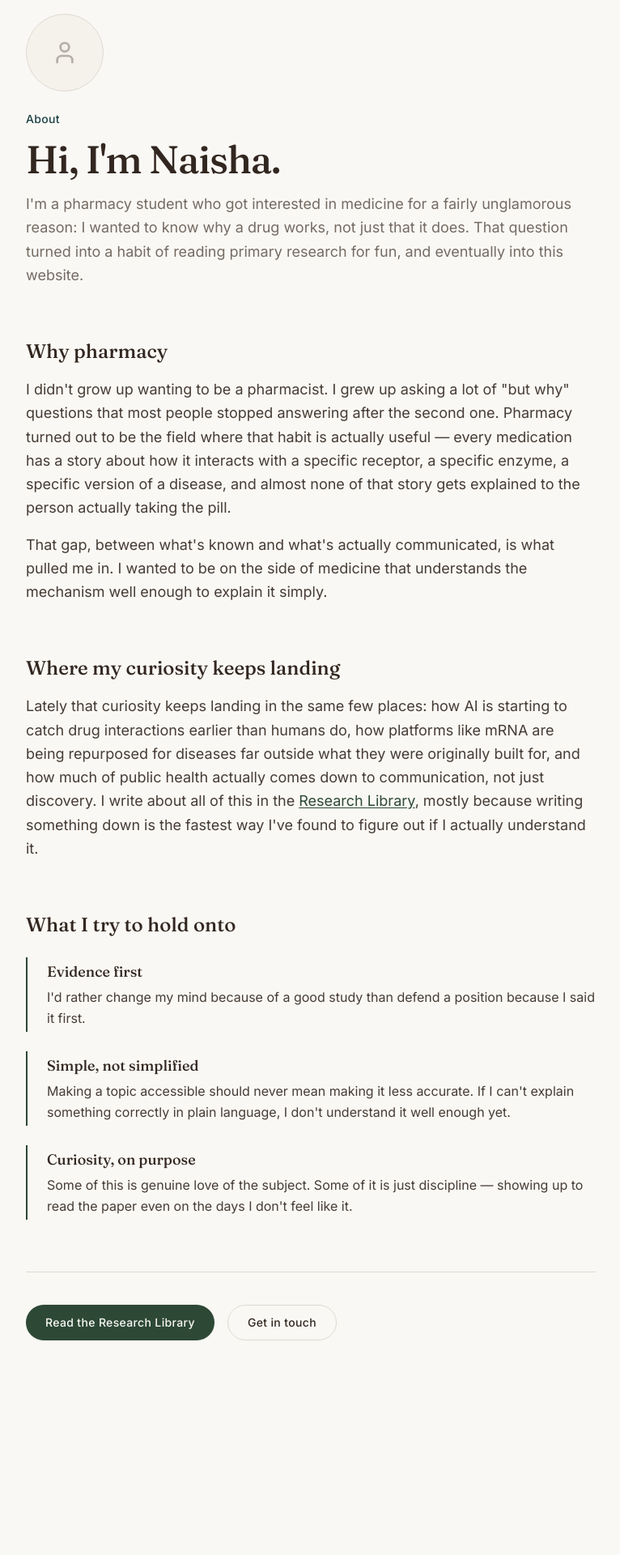
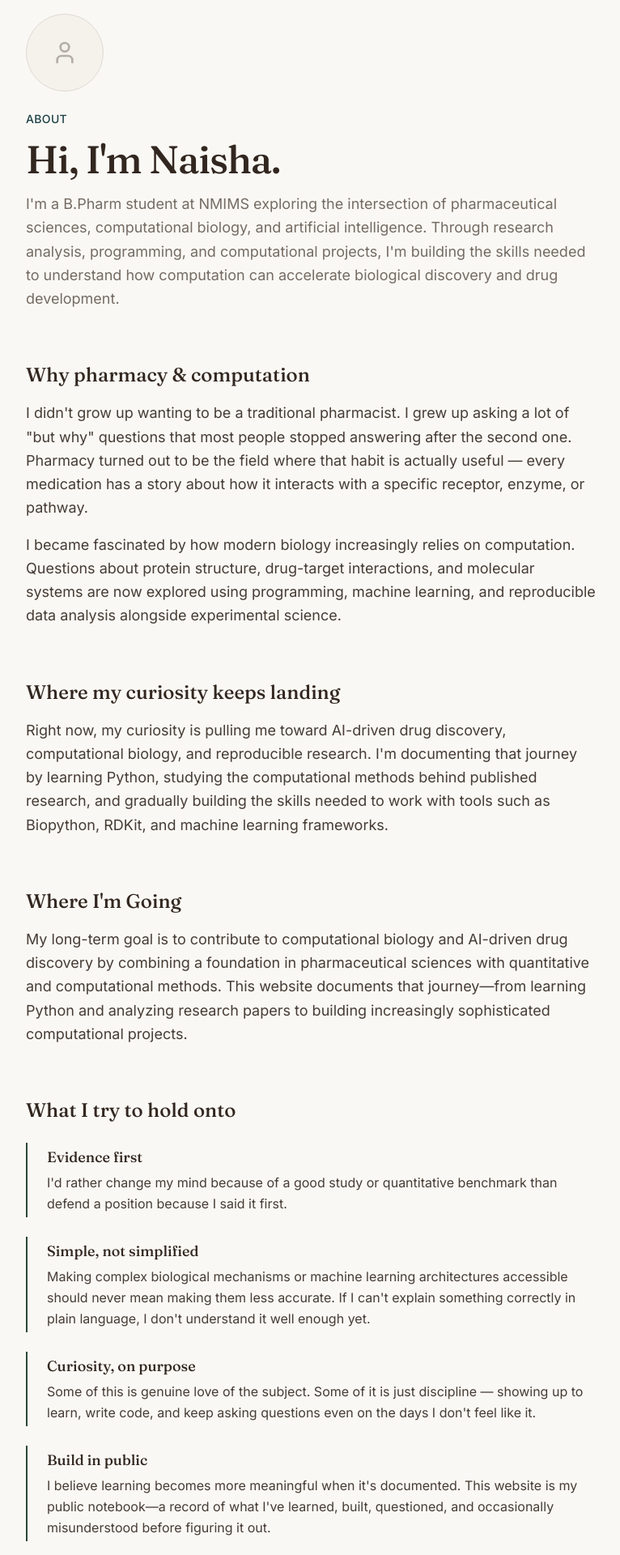
Before and after one commit to naishathakkar/naisha-branding-site, a Next.js app: page /about in a window 1280 px wide. Shown: the part 160-2080 px from the top of the page at 81% size, without its empty margins (256-1022 px from the left). Before the commit the page ends 1911 px from the top, so only its background shows below. Built offline with nearby package versions, Linux system fonts and the light colour scheme.

Commit message:
Update page.tsx

```diff
--- a/app/about/page.tsx
+++ b/app/about/page.tsx
@@ -7,21 +7,25 @@ import { Button } from "@/components/ui/button";
 export const metadata: Metadata = {
   title: "About",
   description:
-    "Why pharmacy, what I'm curious about, and what I try to hold onto.",
+    "Why pharmacy, what I'm curious about, and my journey into computational biology.",
 };
 
 const values = [
   {
     title: "Evidence first",
-    text: "I'd rather change my mind because of a good study than defend a position because I said it first.",
+    text: "I'd rather change my mind because of a good study or quantitative benchmark than defend a position because I said it first.",
   },
   {
     title: "Simple, not simplified",
-    text: "Making a topic accessible should never mean making it less accurate. If I can't explain something correctly in plain language, I don't understand it well enough yet.",
+    text: "Making complex biological mechanisms or machine learning architectures accessible should never mean making them less accurate. If I can't explain something correctly in plain language, I don't understand it well enough yet.",
   },
   {
     title: "Curiosity, on purpose",
-    text: "Some of this is genuine love of the subject. Some of it is just discipline — showing up to read the paper even on the days I don't feel like it.",
+    text: "Some of this is genuine love of the subject. Some of it is just discipline — showing up to learn, write code, and keep asking questions even on the days I don't feel like it.",
+  },
+  {
+    title: "Build in public",
+    text: "I believe learning becomes more meaningful when it's documented. This website is my public notebook—a record of what I've learned, built, questioned, and occasionally misunderstood before figuring it out.",
   },
 ];
 
@@ -29,6 +33,7 @@ export default function AboutPage() {
   return (
     <main className="py-16 lg:py-24">
       <Container className="mx-auto max-w-3xl space-y-16">
+        {/* Header */}
         <div className="space-y-6">
           <div className="flex h-24 w-24 items-center justify-center rounded-full border border-border bg-card">
             <User
@@ -38,64 +43,56 @@ export default function AboutPage() {
           </div>
 
           <div className="space-y-4">
-            <p className="text-sm font-medium tracking-wide text-secondary">
+            <p className="text-sm font-medium tracking-wide text-secondary uppercase">
               About
             </p>
             <h1 className="font-display text-4xl font-medium tracking-tight text-foreground lg:text-5xl">
               Hi, I'm Naisha.
             </h1>
             <p className="text-lg leading-relaxed text-muted-foreground">
-              I'm a pharmacy student who got interested in medicine for a
-              fairly unglamorous reason: I wanted to know why a drug works,
-              not just that it does. That question turned into a habit of
-              reading primary research for fun, and eventually into this
-              website.
+              I'm a B.Pharm student at NMIMS exploring the intersection of pharmaceutical sciences, computational biology, and artificial intelligence. Through research analysis, programming, and computational projects, I'm building the skills needed to understand how computation can accelerate biological discovery and drug development.
             </p>
           </div>
         </div>
 
+        {/* Story Section */}
         <section className="space-y-4">
           <h2 className="font-display text-2xl font-medium text-foreground">
-            Why pharmacy
+            Why pharmacy & computation
           </h2>
           <p className="text-lg leading-relaxed text-foreground/90">
-            I didn't grow up wanting to be a pharmacist. I grew up asking a
+            I didn't grow up wanting to be a traditional pharmacist. I grew up asking a
             lot of "but why" questions that most people stopped answering
             after the second one. Pharmacy turned out to be the field where
             that habit is actually useful — every medication has a story
-            about how it interacts with a specific receptor, a specific
-            enzyme, a specific version of a disease, and almost none of that
-            story gets explained to the person actually taking the pill.
+            about how it interacts with a specific receptor, enzyme, or pathway.
           </p>
           <p className="text-lg leading-relaxed text-foreground/90">
-            That gap, between what's known and what's actually communicated,
-            is what pulled me in. I wanted to be on the side of medicine
-            that understands the mechanism well enough to explain it simply.
+            I became fascinated by how modern biology increasingly relies on computation. Questions about protein structure, drug-target interactions, and molecular systems are now explored using programming, machine learning, and reproducible data analysis alongside experimental science.
           </p>
         </section>
 
+        {/* Curiosity Section */}
         <section className="space-y-4">
           <h2 className="font-display text-2xl font-medium text-foreground">
             Where my curiosity keeps landing
           </h2>
           <p className="text-lg leading-relaxed text-foreground/90">
-            Lately that curiosity keeps landing in the same few places: how
-            AI is starting to catch drug interactions earlier than humans
-            do, how platforms like mRNA are being repurposed for diseases
-            far outside what they were originally built for, and how much
-            of public health actually comes down to communication, not just
-            discovery. I write about all of this in the{" "}
-            <Link
-              href="/research"
-              className="text-primary underline underline-offset-2"
-            >
-              Research Library
-            </Link>
-            , mostly because writing something down is the fastest way
-            I've found to figure out if I actually understand it.
+            Right now, my curiosity is pulling me toward AI-driven drug discovery, computational biology, and reproducible research. I'm documenting that journey by learning Python, studying the computational methods behind published research, and gradually building the skills needed to work with tools such as Biopython, RDKit, and machine learning frameworks.
           </p>
         </section>
 
+        {/* Where I'm Going Section */}
+        <section className="space-y-4">
+          <h2 className="font-display text-2xl font-medium text-foreground">
+            Where I'm Going
+          </h2>
+          <p className="text-lg leading-relaxed text-foreground/90">
+            My long-term goal is to contribute to computational biology and AI-driven drug discovery by combining a foundation in pharmaceutical sciences with quantitative and computational methods. This website documents that journey—from learning Python and analyzing research papers to building increasingly sophisticated computational projects.
+          </p>
+        </section>
+
+        {/* Values Section */}
         <section className="space-y-6">
           <h2 className="font-display text-2xl font-medium text-foreground">
             What I try to hold onto
@@ -117,11 +114,18 @@ export default function AboutPage() {
           </div>
         </section>
 
-        <div className="flex flex-wrap gap-4 border-t border-border pt-10">
-          <Button href="/research">Read the Research Library</Button>
-          <Button href="/contact" variant="outline">
-            Get in touch
-          </Button>
+        {/* Closing Quote & Buttons */}
+        <div className="space-y-8 border-t border-border pt-10">
+          <p className="text-center font-display text-lg italic text-muted-foreground sm:text-left">
+            "This isn't a portfolio of everything I already know. It's a record of how I'm learning to think like a computational biologist."
+          </p>
+
+          <div className="flex flex-wrap gap-4">
+            <Button href="/projects">View Computational Projects</Button>
+            <Button href="/contact" variant="outline">
+              Get in touch
+            </Button>
+          </div>
         </div>
       </Container>
     </main>
```
